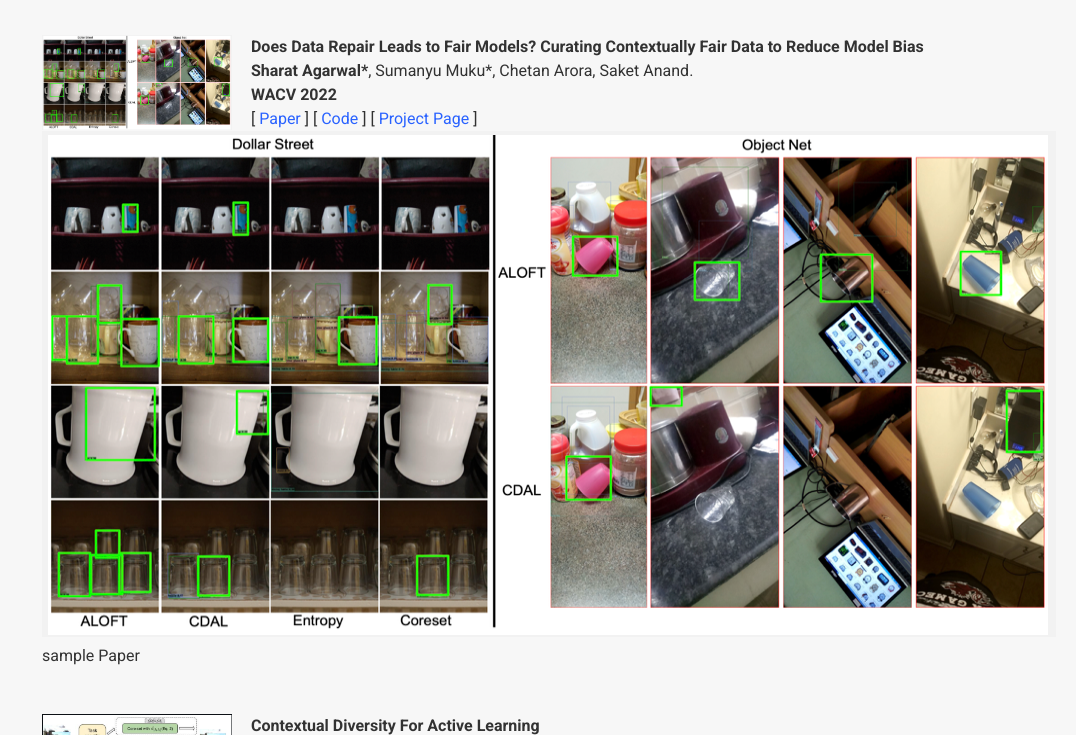
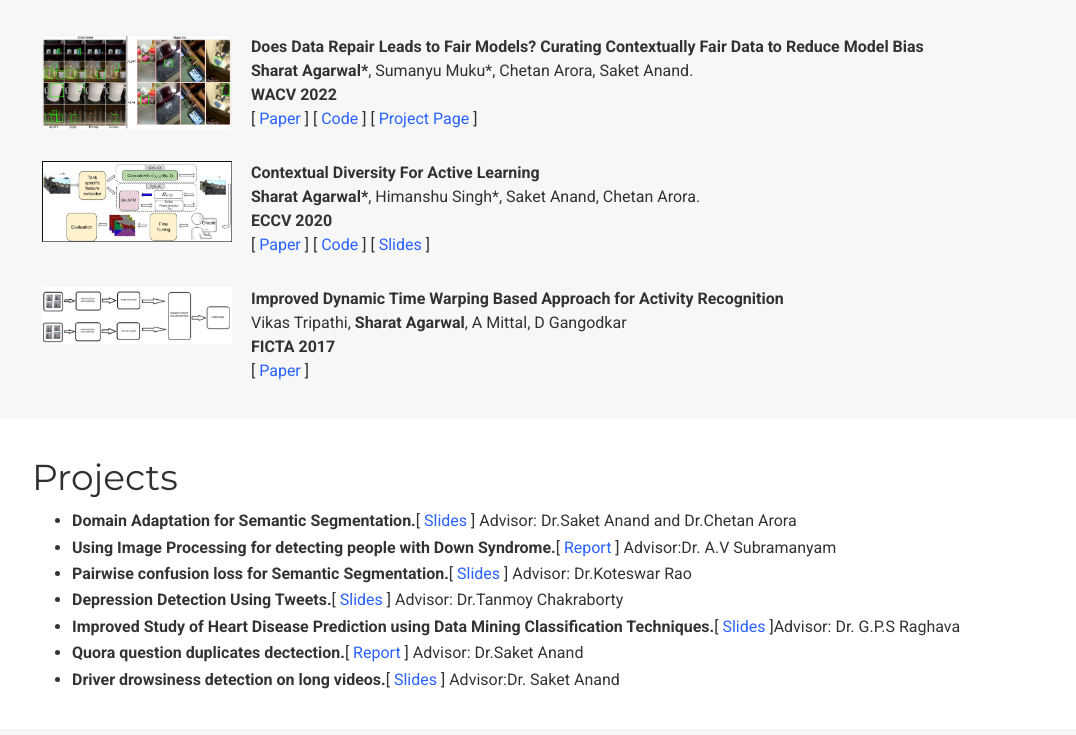
Before and after one commit to sharat29ag/sharat29ag.github.io, a plain HTML site: page index.html in a window 1280 px wide. Shown: the part 628-1363 px from the top of the page, without its empty margins (23-1099 px from the left). Drawn offline with nearby package versions, Linux system fonts and the light colour scheme; some packages are replaced by stand-ins of ours; no server answers; some icons are missing.

Commit message:
Update index.html

```diff
--- a/index.html
+++ b/index.html
@@ -289,7 +289,7 @@ Specifically, I pursue the goal in building active learning techniques in comput
 
         <li>
             <div class="img">
-              <img src="papers/images/bias.PNG" class="img-responsive" alt="">
+              <img src="papers/images/bias.png" class="img-responsive" alt="">
             </div>
           <div class="description">
             <p class="title">Does Data Repair Leads to Fair Models? Curating Contextually Fair Data to Reduce Model Bias</p>
@@ -308,12 +308,12 @@ Specifically, I pursue the goal in building active learning techniques in comput
             </p>
           </div>
         </li>
-         <div class="img">
+<!--          <div class="img">
               <img src="bias.PNG" class="img-responsive" alt="">
             </div>
           <div class="description">
             <p class="title">sample Paper</p>
-
+ -->
 
         <li>
             <div class="img">
```
